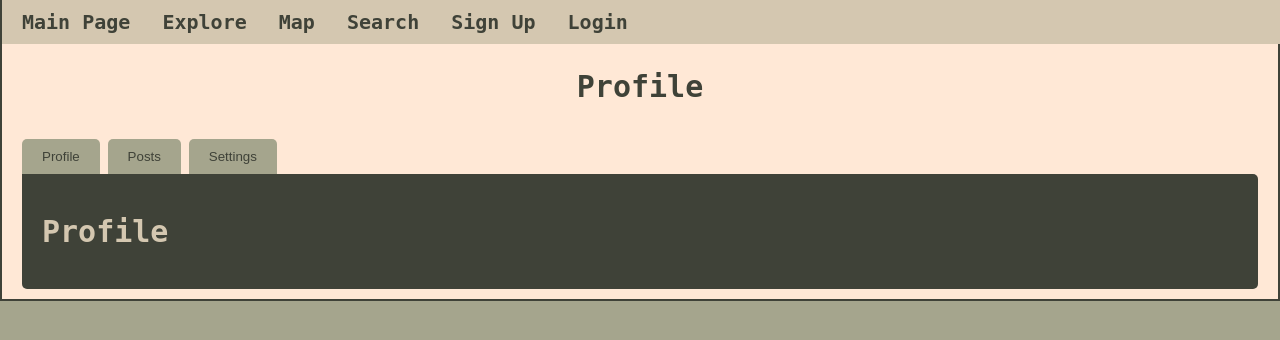
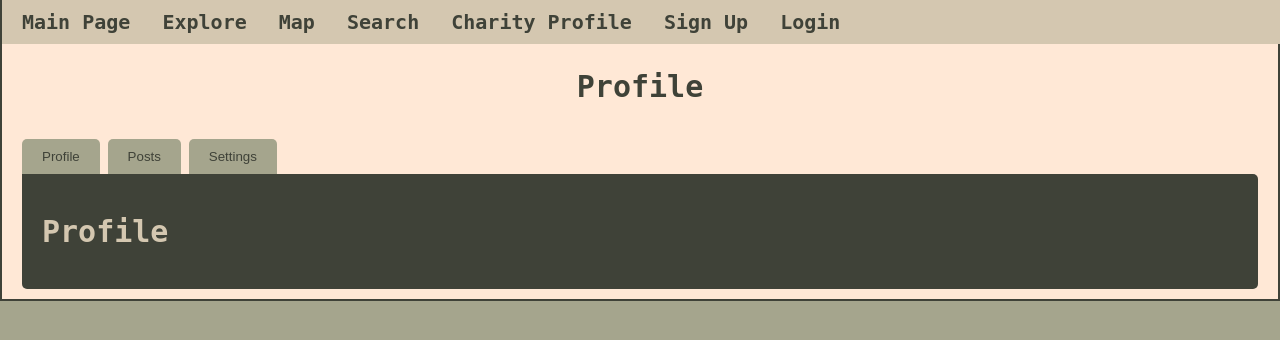
Before and after one commit to SimonHorrocks/Charit.ly, a Flask app: page /blog in a window 1280 px wide. Shown: the top 340 px of the page. Run offline with Flask 2, Linux system fonts and the light colour scheme; data that the repository does not hold is empty.

Commit message:
Temporarily moved charity.blog in navbar for easier access.

```diff
--- a/templates/base.html
+++ b/templates/base.html
@@ -33,6 +33,9 @@
                         <a href="{{ url_for('charity.search') }}" class="navbar-item">
                             Search
                         </a>
+                        <a href="{{ url_for('charity.blog') }}" class="navbar-item">
+                            Charity Profile
+                        </a> {#TODO: Change Charity Profile name to profile#}
                         {% if not current_user.is_authenticated %}
                         <a href="{{ url_for('auth.register') }}" class="navbar-item">
                             Sign Up
@@ -47,9 +50,6 @@
                         <a href="{{ url_for('profile') }}" class="navbar-item">
                             Profile
                         </a>
-                        <a href="{{ url_for('charity.blog') }}" class="navbar-item">
-                            Charity Profile
-                        </a> {#TODO: Change Charity Profile name to profile#}
                         {% endif %}
                     </div>
                 </div>
```
